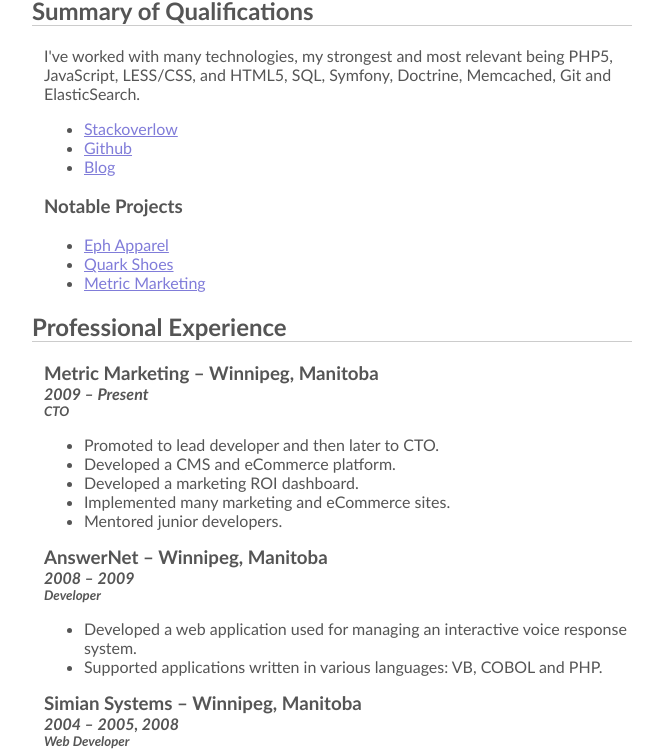
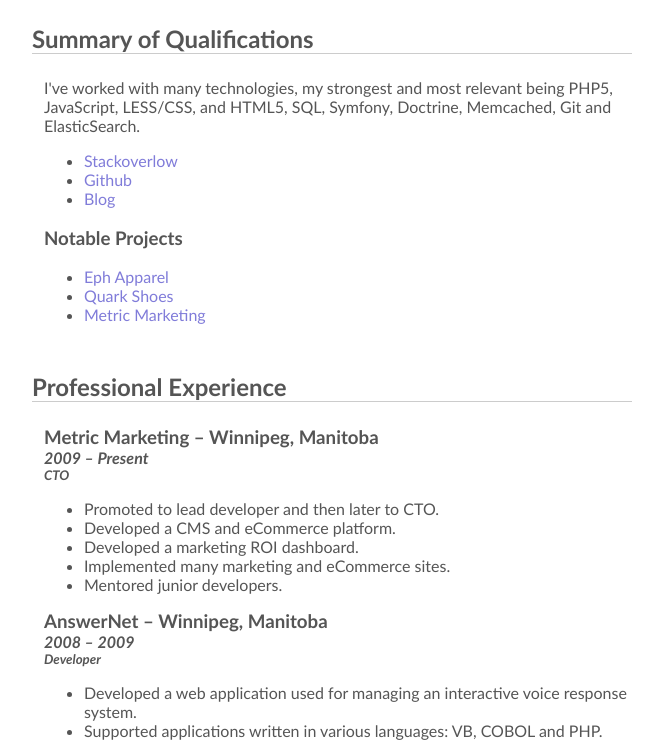
Before and after one commit to jdart/jdart.github.io, a plain HTML site: page index.html in a window 1280 px wide. Shown: the part 214-967 px from the top of the page, without its empty margins (308-971 px from the left). Drawn offline with Linux system fonts and the light colour scheme.

Commit message:
minor visual changes

```diff
--- a/index.html
+++ b/index.html
@@ -22,9 +22,14 @@
 			}
 			h2 {
 				border-bottom: solid 1px #ccc;
+				margin: 8% 0 4%;
 			}
-			a, :visited, :link, :active {
+			a:visited, a:link, a:active {
 				color: #807CD9;
+				text-decoration: none;
+			}
+			a:hover {
+				color: #27219E
 			}
 			.job h3, .job h4, .job h5, .school h3, .school h4, .school h5 {
 				margin: 0;
```
